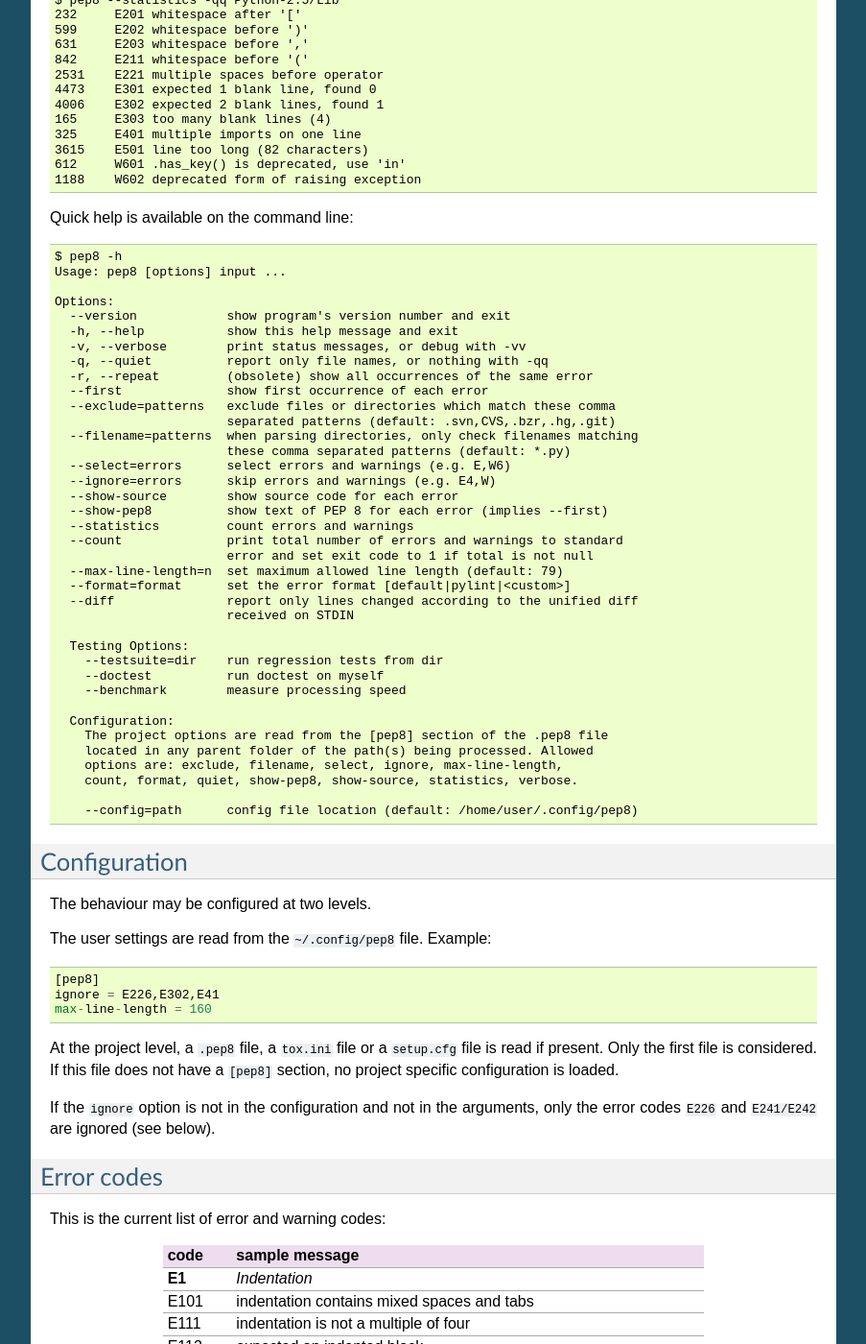
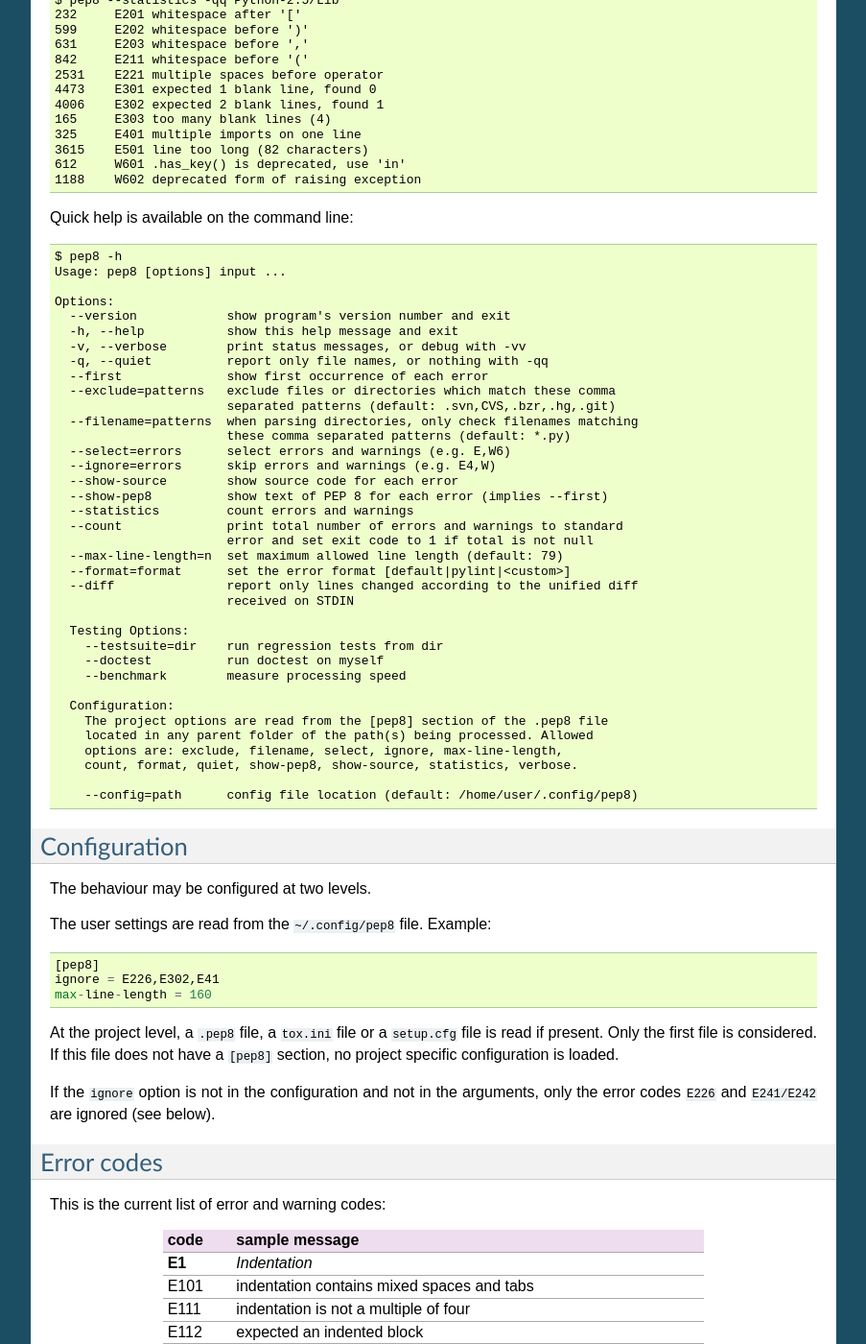
Before and after one commit to PyCQA/pycodestyle, a Sphinx documentation site: the page built from docs/intro.rst, in a window 1280 px wide and 1400 px high, scrolled down 1604 px. Shown: the whole window at 96% size, without its empty margins (198-1101 px from the left). Built offline with Sphinx 7.4.7, drawn with Linux system fonts in a browser that asks for light colours.

Commit message:
Option --repeat is obsolete

```diff
--- a/README.rst
+++ b/README.rst
@@ -89,7 +89,6 @@ Quick help is available on the command line::
     -h, --help           show this help message and exit
     -v, --verbose        print status messages, or debug with -vv
     -q, --quiet          report only file names, or nothing with -qq
-    -r, --repeat         (obsolete) show all occurrences of the same error
     --first              show first occurrence of each error
     --exclude=patterns   exclude files or directories which match these comma
                          separated patterns (default: .svn,CVS,.bzr,.hg,.git)
--- a/docs/intro.rst
+++ b/docs/intro.rst
@@ -125,7 +125,6 @@ Quick help is available on the command line::
     -h, --help           show this help message and exit
     -v, --verbose        print status messages, or debug with -vv
     -q, --quiet          report only file names, or nothing with -qq
-    -r, --repeat         (obsolete) show all occurrences of the same error
     --first              show first occurrence of each error
     --exclude=patterns   exclude files or directories which match these comma
                          separated patterns (default: .svn,CVS,.bzr,.hg,.git)
```
Also changed, not shown: 1 other file.
